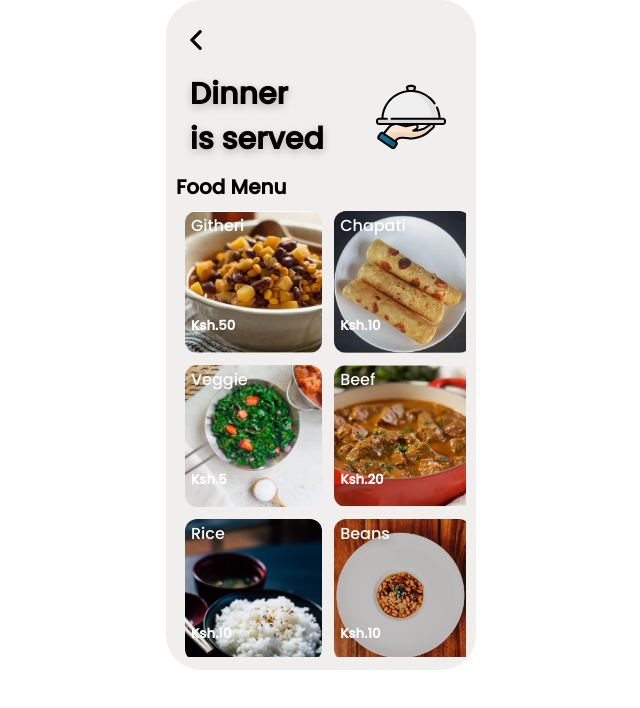
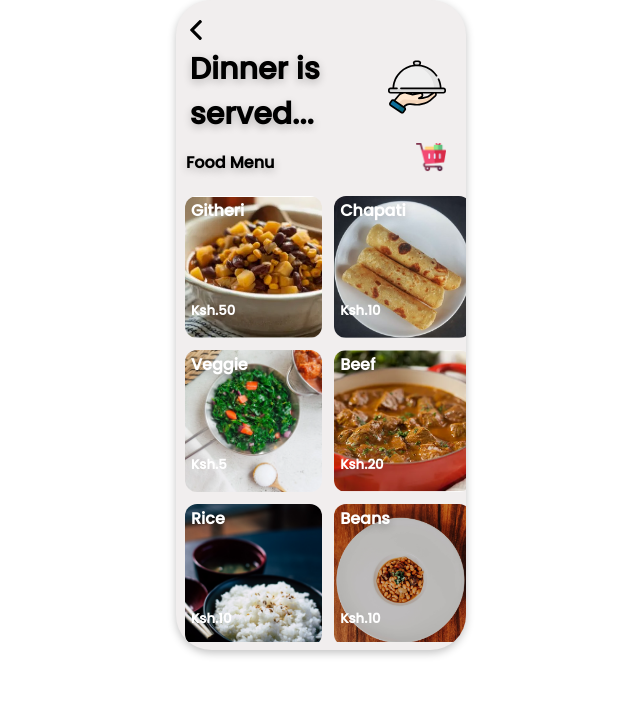
Before and after one commit to roymaina/Kudishi-App, a Vue app: page /Supper in a window 1280 px wide. Shown: the top 708 px of the page, without its empty margins (319-959 px from the left). Built offline with nearby package versions, Linux system fonts and the light colour scheme; grey boxes are pictures that could not be loaded.

Commit message:
Cart Edit

```diff
--- a/src/views/Breakfast.vue
+++ b/src/views/Breakfast.vue
@@ -18,7 +18,7 @@
       <div id="foodmenu">
         <span>Food Menu</span>
       </div>
-      <img src="../assets/imgs/trolley.png" />
+      <img class="Cart" @click="gotoCart" src="../assets/imgs/trolley.png" />
     </div>
     <div class="parent">
       <div class="lunchcontents" id="child">
@@ -137,6 +137,9 @@ export default {
     backtoFoods() {
       console.log("Food");
       this.$router.push("/Foods");
+    },
+    gotoCart () {
+      this.$router.push("/Cart");
     },
     currentFood(name) {
       this.current_food = name;
@@ -352,4 +355,8 @@ export default {
   font-weight: bold;
   text-shadow: rgba(0, 0, 0, 0.24)0px 3px 8px;
 }
+
+.Cart{
+  cursor: pointer;
+}
 </style>
--- a/src/views/Cart.vue
+++ b/src/views/Cart.vue
@@ -1,14 +1,80 @@
 <template>
-  <div>
-      Cart
+  <div id="Cart-container">
+    <div id="backnspan">
+      <div id="back" @click="backtoFoods">
+      <img src="..//assets/imgs/back.svg" />
+      </div>
+      <div id="spannimage">
+        <span>My Order</span>
+        <img src="../assets/imgs/drooling-emoji.jpg" />
+      </div>
+    </div>
+
+    <span>{{food}}</span>
   </div>
 </template>
 
 <script>
+
 export default {
+  data(){
+    return{
+      food:"my order food"
+      }
+
+    },
+    methods: {
+        backtoFoods(){
+        console.log(this.$routes);
+        this.$router.go(-1);
+    }
+  },
+  mounted(){
+    this.emitter.on("changed", (dt) => {
+      console.log('Called bus' + dt);
+      this.food = dt;
+    });
+  }
 
 }
 </script>
 <style scoped>
+#Cart-container{
+  background-color: #f1eeee;
+  height: 650px;
+  width: 290px;
+  box-shadow: rgba(0, 0, 0, 0.24) 0px 3px 8px;
+  border-radius: 35px;
+  overflow: hidden;
+  position: relative;
+}
+#back {
+  cursor: pointer;
+  height: 20px;
+  width: 20px;
+  padding: 20px 0px 0px 10px;
+  border: none;
+  margin-bottom: 4%;
+}
+
+#backnspan{
+  display: flex;
+  align-items: center;
+  height:45px;
+
+}
+
+#spannimage {
+  display: flex;
+  margin-left: 25%;
+  align-items: center;
+  margin-top: 2%;
+}
+
+#spannimage img {
+  width:  20px;
+  height: 20px;
+  padding-left: 10px;
+}
 
 </style>
--- a/src/views/Lunch.vue
+++ b/src/views/Lunch.vue
@@ -18,7 +18,9 @@
       <div id="foodmenu">
         <span>Food Menu</span>
       </div>
+      <div class="Cart" @click="gotoCart">
       <img src="../assets/imgs/trolley.png" />
+      </div>
     </div>
     <div class="parent">
       <div class="lunchcontents" id="child">
@@ -137,6 +139,10 @@ export default {
     backtoFoods() {
       console.log("Food");
       this.$router.push("/Foods");
+    },
+    gotoCart() {
+      console.log("Cart");
+      this.$router.push("/Cart");
     },
     currentFood(name) {
       this.current_food = name;
@@ -345,7 +351,14 @@ export default {
   height: 30px;
   display: flex;
   float: right;
-
   padding: 20px;
 }
+#foodmenu{
+  font-weight: bold;
+  text-shadow: rgba(0, 0, 0, 0.24)0px 3px 8px;
+}
+
+.Cart{
+  cursor: pointer;
+}
 </style>
--- a/src/views/Supper.vue
+++ b/src/views/Supper.vue
@@ -1,35 +1,80 @@
+// Copied from Lunch
 <template>
-  <div class="supper-container">
+  <div class="lunch-container">
     <div id="back" @click="backtoFoods">
       <img src="..//assets/imgs/back.svg" />
     </div>
-    <div class="supper-header">
-      <div class="suppertext">
-        <h1 id="suppertext">
-            Dinner <br/>
-            is served
+    <div class="lunch-header">
+      <div class="lunchtext">
+        <h1>
+          Dinner is
+          served...
         </h1>
       </div>
-      <div class="supperimg">
-        <img src="../assets/imgs/serving-dish.svg"/>
+      <div class="lunchimg">
+        <img src="../assets/imgs/serving-dish.svg" alt="I'm Hungry" />
       </div>
     </div>
-    <div id="foodmenu">Food Menu</div>
+    <div class="foodncart">
+      <div id="foodmenu">
+        <span>Food Menu</span>
+      </div>
+      <div class="Cart" @click="gotoCart">
+      <img src="../assets/imgs/trolley.png" />
+      </div>
+    </div>
     <div class="parent">
-      <div class="suppercontents" id="child">
-        <div v-for="(icon, id) in icons" :key="id">
-          <img :src="icon.icon" />
+      <div class="lunchcontents" id="child">
+        <div
+          class="perfood"
+          v-for="(icon, id) in icons"
+          :key="id"
+          @click="currentFood(icon.name), checkFood()"
+        >
+          <img :src="icon.icon" class="pricename" />
           <span>{{ icon.name }}</span>
+          <div class="myclass"
+          v-show="current_food && current_food==icon.name">
+            <div
+              @click="removeOrder"
+              class = "remove"
+            >
+              +
+            </div>
+            {{ current_food }}
+            <div
+              @click="addOrder"
+              class = "add"
+            >
+              -
+            </div>
+          </div>
+          <p>Hello</p>
           <h5>{{ icon.price }}</h5>
         </div>
       </div>
     </div>
+    <!-- <div class="parent">
+      <div
+        class="lunchcontents"
+        id="child"
+        v-for="(icon, index) in icons"
+        :key="index"
+      >
+        <div>
+        <img :src="icon.icon"/>
+        <span>{{ icon.name }}</span>
+        </div>
+      </div>
+    </div> -->
+
+    <!-- <router-view /> -->
   </div>
 </template>
 
 <script>
 export default {
-    data() {
+  data() {
     return {
       icons: [
         {
@@ -87,6 +132,8 @@ export default {
           router: " ",
         },
       ],
+      current_food: null,
+      ordered_foods: [],
     };
   },
   methods: {
@@ -94,20 +141,69 @@ export default {
       console.log("Food");
       this.$router.push("/Foods");
     },
-
+    gotoCart() {
+      console.log("Cart");
+      this.$router.push("/Cart");
+    },
+    currentFood(name) {
+      this.current_food = name;
+    },
+    removeOrder() {
+      for (let i = 0; i < this.ordered_foods.length; i++) {
+        if (this.ordered_foods[i]["Food"] == this.current_food) {
+          this.ordered_foods[i]["numTimes"] -= 1;
+          // return;
+          if (this.ordered_foods[i]["numTimes"] < 1) {
+            this.ordered_foods.splice(i, 1);
+          }
+        }
+      }
+      console.log(this.ordered_foods);
+    },
+    addOrder() {
+      for (let i = 0; i < this.ordered_foods.length; i++) {
+        if (this.ordered_foods[i]["Food"] == this.current_food) {
+          this.ordered_foods[i]["numTimes"] += 1;
+          console.log(this.ordered_foods);
+          return;
+        }
+      }
+      this.ordered_foods.push({
+        Food: this.current_food,
+        numTimes: 1,
+      });
+      console.log(this.ordered_foods);
+      // console.log(this.ordered_foods);
+    },
+    checkFood() {
+      let checked = this.ordered_foods.filter((e) => {
+        return e["Food"] == this.current_food;
+      });
+      console.log(checked);
+      if (checked == undefined) {
+        console.log(true);
+        return true;
+      } else {
+        console.log(false);
+        return false;
+      }
+    },
   },
-
-}
+};
 </script>
 
 <style scoped>
-.supper-container {
-  padding: 10px;
-   background-color: #F1EEEE;
-   height: 650px;
-   width: 290px;
-   overflow:hidden;
-   border-radius: 35px;
+*{
+  font-family: 'Poppins';
+}
+.lunch-container {
+  background-color: #f1eeee;
+  height: 650px;
+  width: 290px;
+  box-shadow: rgba(0, 0, 0, 0.24) 0px 3px 8px;
+  border-radius: 35px;
+  overflow: hidden;
+  position: relative;
 }
 #back {
   cursor: pointer;
@@ -118,45 +214,36 @@ export default {
   margin-bottom: 4%;
 }
 
-.supper-header {
+.lunch-header {
   display: flex;
-  /* text-align-last: justify; */
+  margin-top: -5%;
 }
-.suppertext {
+.lunchtext {
   width: 80%;
   padding: 10px 0px 0px 55px;
   text-shadow: rgba(0, 0, 0, 0.24) 0px 3px 8px;
   padding-left: 2%;
   font-size: 15px;
-
+  text-align-last: justify;
 }
-.suppertext h1 {
+.lunchtext h1 {
   margin-left: 8px;
   color: #000;
   justify-content: left;
   justify-items: left;
-  text-align-last: left;
 }
-.supperimg {
+.lunchimg {
   display: flex;
   align-items: center;
   justify-content: center;
-  width: 30%;
+  width: 20%;
   padding: 20px;
 }
-.supperimg img {
+.lunchimg img {
   width: 70px;
 }
 
-#foodmenu {
-  font-size: 20px;
-  font-weight: bold;
-  /* border: 1px solid red; */
-  margin-right: 52%;
-  color: black;
-}
-
-.suppercontents {
+.lunchcontents {
   display: flex;
   flex-wrap: wrap;
   padding: 1%;
@@ -173,7 +260,7 @@ export default {
   overflow-y: scroll;
 }
 
-.suppercontents div {
+.perfood {
   position: relative;
   margin: 2%;
   height: 200px;
@@ -184,7 +271,39 @@ export default {
   padding-top: 46.64%;
   /* box-shadow: rgba(0, 0, 0, 0.24) 0px 3px 8px; */
 }
-.suppercontents div img {
+.myclass {
+  position: absolute;
+  top: 0px;
+  left: 0px;
+  display: flex;
+  align-items: center;
+  justify-content: center;
+  color: black;
+  background-color: white;
+  opacity: 60%;
+  animation: mymove 1s forwards;
+}
+@keyframes mymove{
+  from {width: 100%; height: 0%;}
+  to {width: 100%; height: 100%;}
+}
+
+.remove {
+  cursor: pointer;
+  background-color: #000;
+  padding: 2px 5px;
+  color: #fff;
+  border-radius: 3px;
+}
+.add {
+  cursor: pointer;
+  background-color: #000;
+  padding: 2px 5px;
+  color: #fff;
+  border-radius: 3px;
+}
+
+.perfood img {
   position: absolute;
   top: 0px;
   left: 0px;
@@ -193,19 +312,54 @@ export default {
   width: 100%;
   object-fit: cover;
 }
-.suppercontents div span {
+.perfood span {
   position: absolute;
   top: 2px;
   left: 6px;
   color: #fff;
   z-index: 10;
   text-shadow: rgba(0, 0, 0, 0.24) 0px 3px 8px;
+  font-weight: bolder;
+  /* display: flex;
+  flex-direction: column;
+  float: left; */
 }
-.suppercontents div h5{
+
+.perfood h5 {
   position: absolute;
   top: 105px;
   left: 6px;
   color: #fff;
   font-weight: bold;
 }
+
+.foodncart {
+  padding: 0 10px;
+  width: auto;
+  display: flex;
+  align-items: center;
+  height: 50px;
+  overflow: hidden;
+  position: relative;
+}
+
+.foodncart img {
+  position: absolute;
+  top: 0;
+  right: 0;
+  margin-top: -15px;
+  width: 30px;
+  height: 30px;
+  display: flex;
+  float: right;
+  padding: 20px;
+}
+#foodmenu{
+  font-weight: bold;
+  text-shadow: rgba(0, 0, 0, 0.24)0px 3px 8px;
+}
+
+.Cart{
+  cursor: pointer;
+}
 </style>
```
Also changed, not shown: src/assets/imgs/drooling-emoji.jpg (added).
